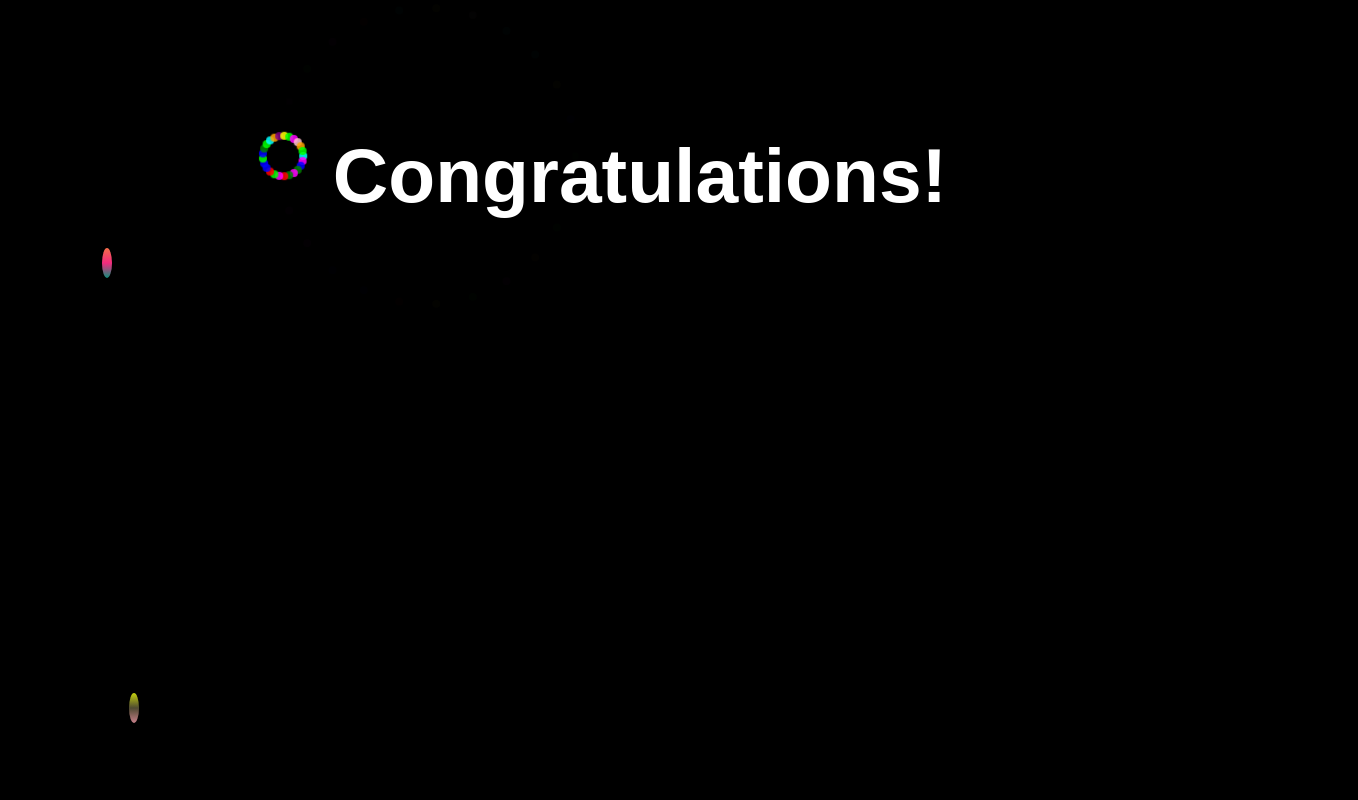
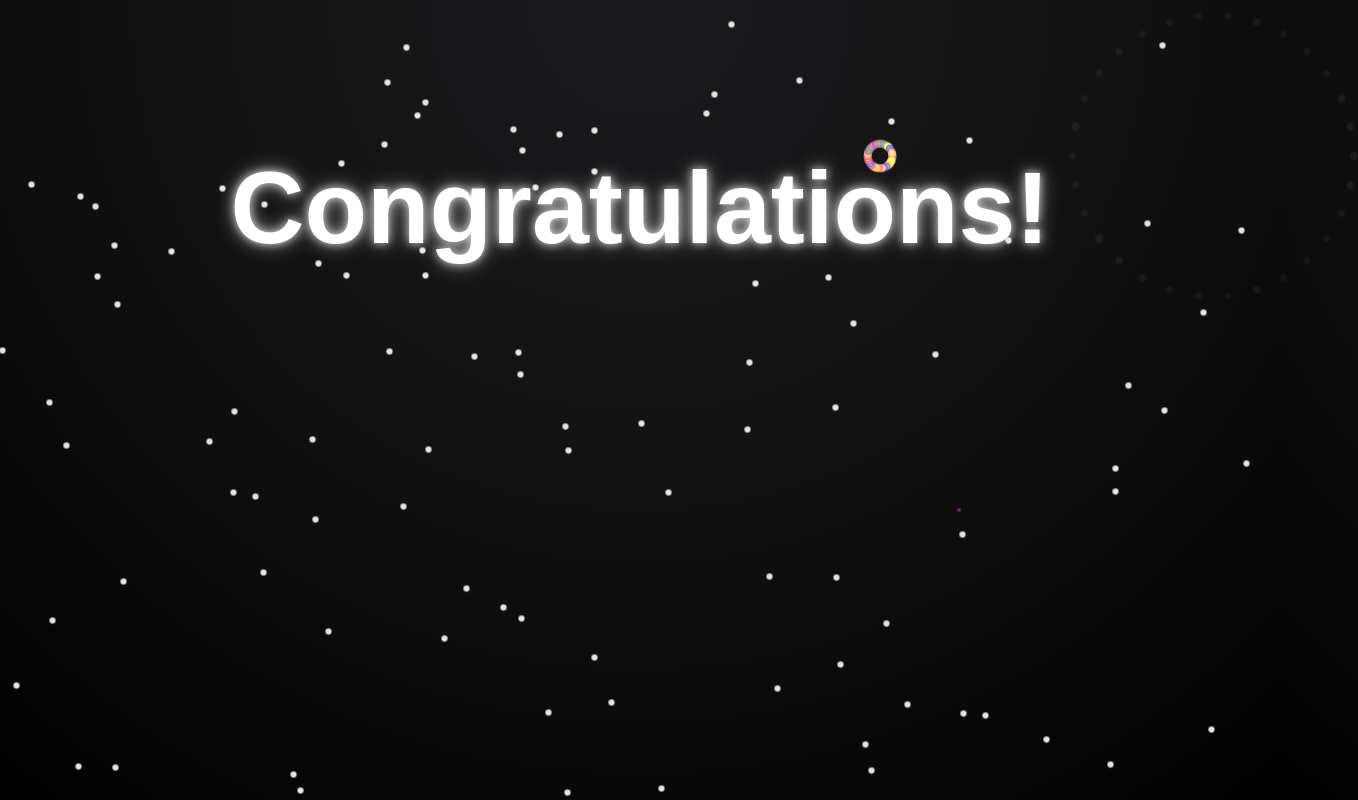
Before and after one commit to satwik-chowdary/crackers, a plain HTML site: page index.html in a window 1280 px wide. Shown: the whole page, 1358 px wide, since content can reach past the window. Drawn offline with Linux system fonts and the light colour scheme.

Commit message:
Update index.html

```diff
--- a/index.html
+++ b/index.html
@@ -9,92 +9,105 @@
             margin: 0;
             padding: 0;
             height: 100vh;
+            background: radial-gradient(circle at top, #1a1a1d, #111111, #000000);
             display: flex;
             justify-content: center;
             align-items: center;
-            background-color: black;
             overflow: hidden;
-            position: relative;
-            font-family: Arial, sans-serif;
+            font-family: 'Poppins', sans-serif;
         }
 
         h1 {
             position: absolute;
-            color: white;
-            font-size: 6vw; /* Responsive font size using viewport width */
-            z-index: 10;
-            top: 10%; /* Push the text to the top of the screen */
+            top: 10%;
             text-align: center;
-            width: 100%;
+            color: #fff;
+            font-size: 8vw;
+            z-index: 100;
+            text-shadow: 0 0 10px rgba(255, 255, 255, 0.8), 0 0 20px rgba(255, 255, 255, 0.5);
+            animation: fadeIn 2s ease-in-out;
         }
 
-        .firecracker {
-            position: absolute;
-            bottom: 0;
-            width: 10px;
-            height: 30px;
-            background: linear-gradient(to top, red, yellow, blue, green);
-            border-radius: 50%;
-            animation: shoot-up 2s ease-out forwards;
+        @keyframes fadeIn {
+            0% {
+                opacity: 0;
+                transform: translateY(-20px);
+            }
+            100% {
+                opacity: 1;
+                transform: translateY(0);
+            }
         }
 
-        @keyframes shoot-up {
+        .firework {
+            position: absolute;
+            border-radius: 50%;
+            animation: trailUp 2s ease-out forwards, burst 2s ease-out forwards;
+        }
+
+        @keyframes trailUp {
             0% {
                 bottom: 0;
-                transform: translateX(0) rotate(0deg);
                 opacity: 1;
+                transform: scale(1);
             }
-            50% {
-                bottom: 60vh;
-                transform: translateX(calc(-50px + 100px * random())) rotate(30deg);
+            100% {
+                bottom: 80vh;
                 opacity: 1;
+                transform: scale(0.8);
             }
-            80% {
-                bottom: 80vh;
-                transform: translateX(calc(-100px + 200px * random())) rotate(60deg);
+        }
+
+        @keyframes burst {
+            0% {
+                transform: scale(0);
                 opacity: 1;
             }
             100% {
-                bottom: 80vh;
+                transform: scale(1);
                 opacity: 0;
             }
         }
 
         .spark {
             position: absolute;
-            width: 8px;
-            height: 8px;
-            background-color: yellow;
+            width: 6px;
+            height: 6px;
             border-radius: 50%;
+            background: radial-gradient(circle, white, transparent);
+            animation: sparkMove 2s ease-out forwards;
             opacity: 0;
         }
 
-        @keyframes burst-animation {
+        @keyframes sparkMove {
             0% {
-                transform: translate(0, 0) scale(1);
+                transform: translate(0, 0);
                 opacity: 1;
             }
             100% {
-                transform: translate(var(--x), var(--y)) scale(1);
+                transform: translate(var(--x), var(--y));
                 opacity: 0;
             }
         }
 
-        /* Media query for mobile responsiveness */
-        @media (max-width: 768px) {
-            h1 {
-                font-size: 8vw; /* Increase font size on smaller screens */
-                top: 5%; /* Make sure it stays visible on mobile */
+        .star {
+            position: absolute;
+            width: 5px;
+            height: 5px;
+            background-color: white;
+            border-radius: 50%;
+            animation: twinkle 2s infinite alternate;
+            opacity: 0.7;
+        }
+
+        @keyframes twinkle {
+            from {
+                opacity: 0.5;
+                transform: scale(1);
             }
-
-            .firecracker {
-                width: 8px; /* Smaller firecrackers on mobile */
-                height: 25px;
-            }
-
-            .spark {
-                width: 6px; /* Smaller sparks on mobile */
-                height: 6px;
+            to {
+                opacity: 1;
+                transform: scale(1.3);
             }
         }
     </style>
@@ -104,77 +117,74 @@
     <h1>Congratulations!</h1>
 
     <script>
-        // Utility function for randomness in non-linear shooting
-        function random() {
-            return Math.random() - 0.5; // Returns a value between -0.5 and 0.5 for random movement
-        }
+        function createFirework() {
+            const firework = document.createElement('div');
+            firework.classList.add('firework');
+            firework.style.left = Math.random() * window.innerWidth + 'px';
+            firework.style.background = `radial-gradient(circle, ${randomColor()}, transparent)`;
+            firework.style.width = '10px';
+            firework.style.height = '10px';
 
-        // Function to create firecrackers
-        function createFirecracker() {
-            const firecracker = document.createElement('div');
-            firecracker.classList.add('firecracker');
-            firecracker.style.left = Math.random() * window.innerWidth + 'px';
-            firecracker.style.background = `linear-gradient(to top, ${randomColor()}, ${randomColor()}, ${randomColor()})`;
-
-            document.body.appendChild(firecracker);
+            document.body.appendChild(firework);
 
             setTimeout(() => {
-                createBurst(firecracker);
-                firecracker.remove();
+                createSparks(firework);
+                firework.remove();
             }, 2000);
         }
 
-        // Function to create burst of sparks
-        function createBurst(firecracker) {
-            const numSparks = 25; // More sparks for a bigger burst
-            const burstRadius = 150; // Increased radius for larger circular burst
-            const colors = ['red', 'yellow', 'blue', 'green', 'orange', 'purple', 'pink', 'cyan', 'lime', 'magenta'];
-            const angleStep = (2 * Math.PI) / numSparks; // Circular arrangement
+        function createSparks(firework) {
+            const numSparks = 30;
+            const sparkColors = ['red', 'yellow', 'blue', 'green', 'purple', 'orange'];
+            const radius = 150;
 
             for (let i = 0; i < numSparks; i++) {
                 const spark = document.createElement('div');
                 spark.classList.add('spark');
+                spark.style.backgroundColor = sparkColors[Math.floor(Math.random() * sparkColors.length)];
 
-                // Randomize the spark color from a vibrant palette
-                spark.style.backgroundColor = colors[Math.floor(Math.random() * colors.length)];
-
-                // Calculate angle and position for circular burst
-                const angle = i * angleStep;
-                const x = Math.cos(angle) * burstRadius + 'px'; // Larger radius for wider spread
-                const y = Math.sin(angle) * burstRadius + 'px';
-
-                // Set custom properties for animation
+                const angle = (i / numSparks) * Math.PI * 2;
+                const x = Math.cos(angle) * radius + 'px';
+                const y = Math.sin(angle) * radius + 'px';
                 spark.style.setProperty('--x', x);
                 spark.style.setProperty('--y', y);
 
-                // Set spark's initial position at the top of the firecracker
-                spark.style.left = firecracker.style.left;
+                spark.style.left = firework.style.left;
                 spark.style.bottom = '80vh';
-
-                // Add burst animation
-                spark.style.animation = `burst-animation 1.2s ease-out forwards`;
+                spark.style.width = '8px';
+                spark.style.height = '8px';
 
                 document.body.appendChild(spark);
 
-                // Remove sparks after animation
                 setTimeout(() => {
                     spark.remove();
-                }, 1200);
+                }, 2000);
             }
         }
 
-        // Random color generator for multicolored firecrackers
         function randomColor() {
-            const letters = '0123456789ABCDEF';
-            let color = '#';
-            for (let i = 0; i < 6; i++) {
-                color += letters[Math.floor(Math.random() * 16)];
-            }
-            return color;
+            const colors = ['#ff5555', '#55ff55', '#5555ff', '#ffff55', '#ff55ff', '#55ffff'];
+            return colors[Math.floor(Math.random() * colors.length)];
         }
 
-        // Create firecrackers repeatedly
-        setInterval(createFirecracker, 1000);
+        // Starry sky
+        function createStar() {
+            const star = document.createElement('div');
+            star.classList.add('star');
+            star.style.left = Math.random() * window.innerWidth + 'px';
+            star.style.top = Math.random() * window.innerHeight + 'px';
+
+            document.body.appendChild(star);
+        }
+
+        // Create random fireworks every 1.5 seconds
+        setInterval(createFirework, 1500);
+
+        // Create starry sky
+        for (let i = 0; i < 100; i++) {
+            createStar();
+        }
+
     </script>
 
 </body>
```
